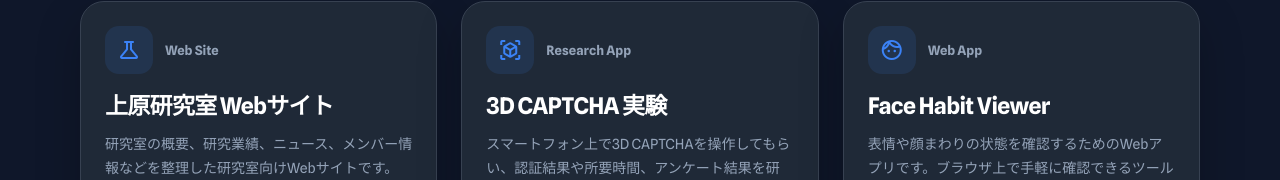
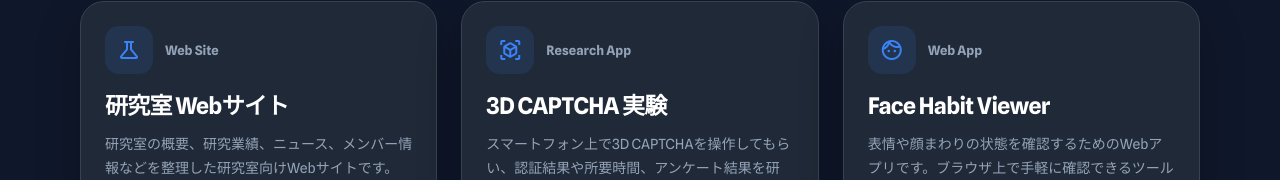
Before and after one commit to ko-max-123/portfolio, a plain HTML site: page projects.html in a window 1280 px wide. Shown: the part 352-532 px from the top of the page. Drawn offline with nearby package versions, Linux system fonts and the light colour scheme.

Commit message:
20260505

```diff
--- a/projects.html
+++ b/projects.html
@@ -353,7 +353,7 @@
                             <span class="material-symbols-outlined project-icon">science</span>
                             <p class="project-type">Web Site</p>
                         </div>
-                        <h2>上原研究室 Webサイト</h2>
+                        <h2>研究室 Webサイト</h2>
                         <p class="description">研究室の概要、研究業績、ニュース、メンバー情報などを整理した研究室向けWebサイトです。</p>
                         <div class="tags">
                             <span class="tag">HTML</span>
```
